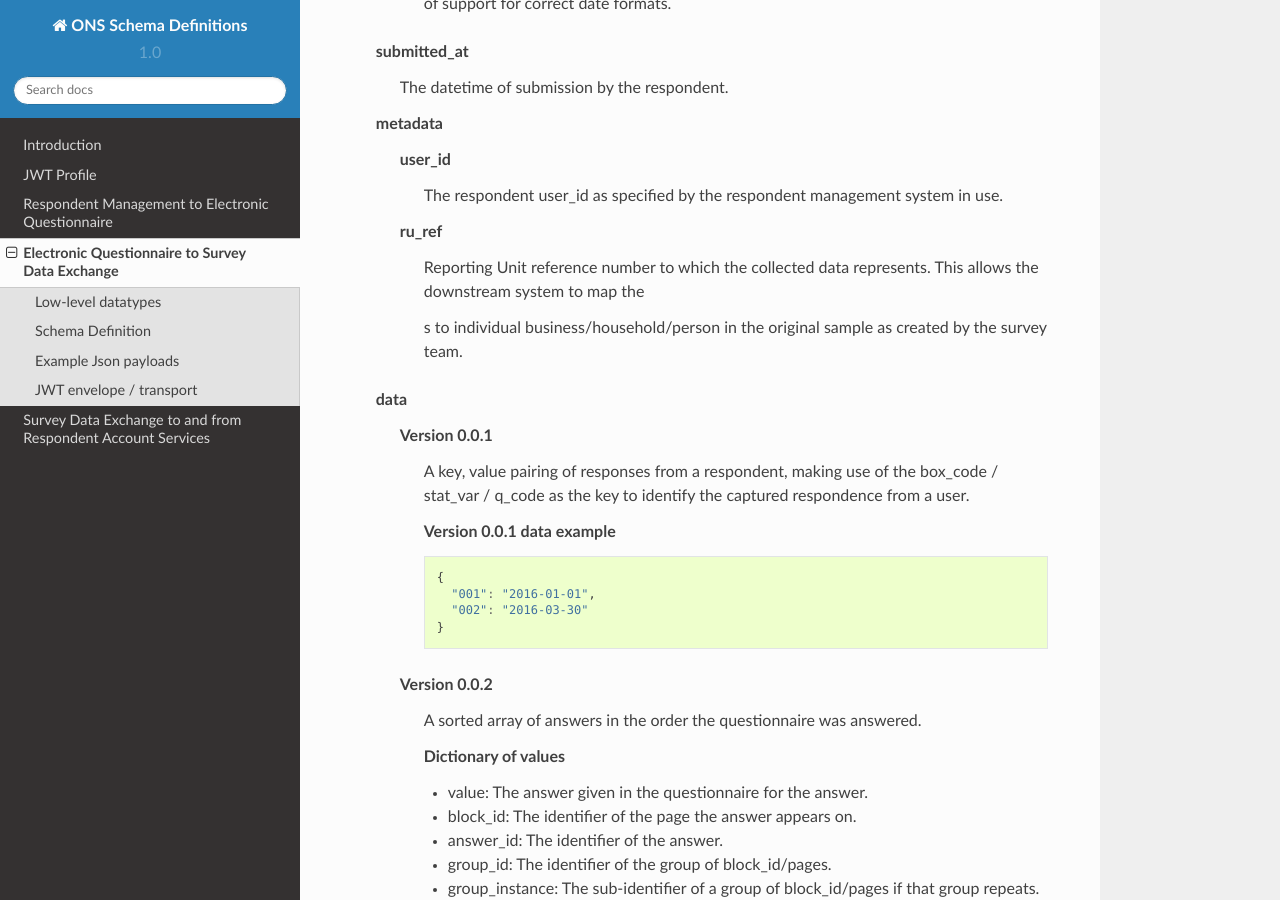
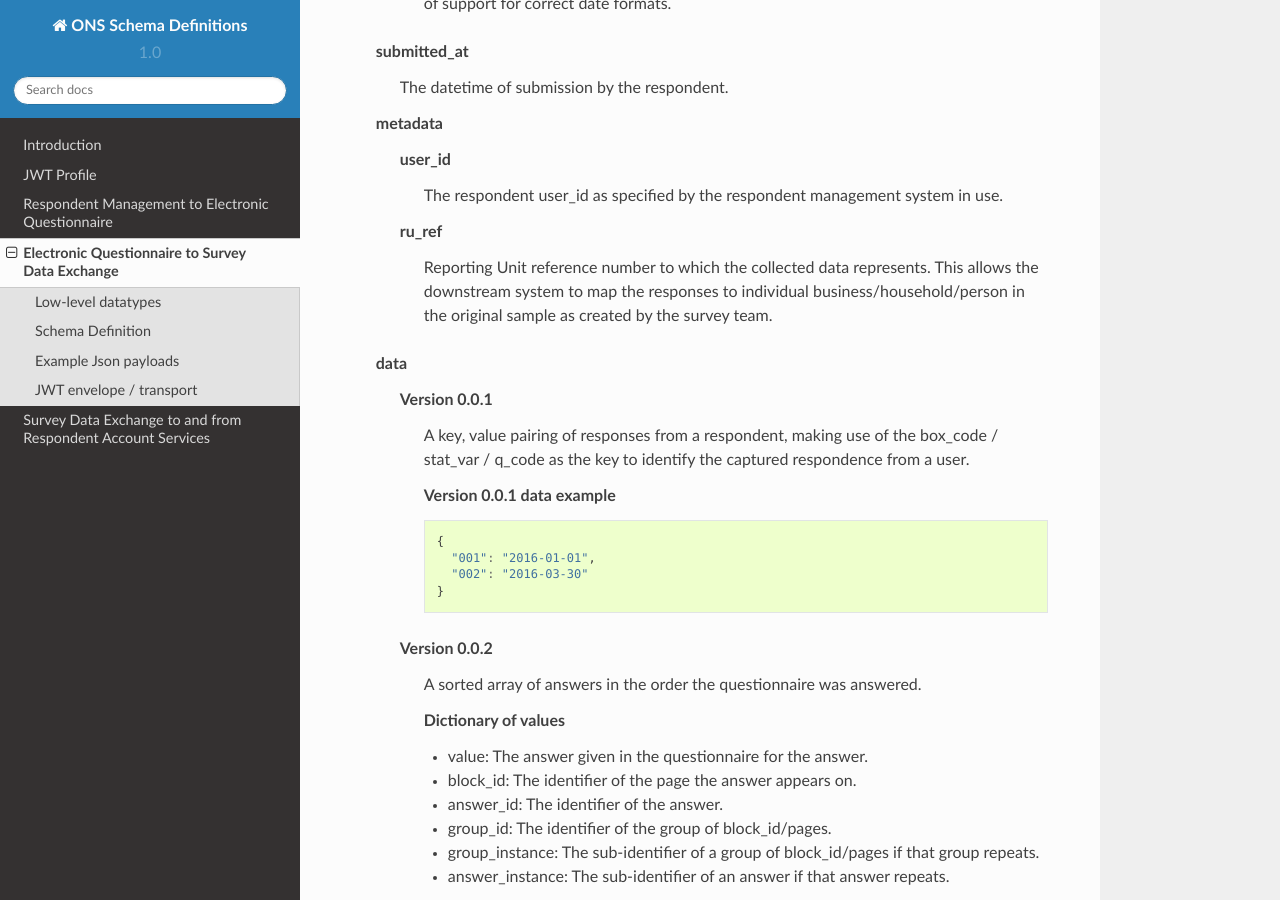
Before and after one commit to ONSdigital/ons-schema-definitions, a Sphinx documentation site: the page built from docs/electronic_questionnaire_to_data_exchange.rst, in a window 1280 px wide and 900 px high, scrolled down 1528 px. Built offline with Sphinx 7.4.7 and the Read the Docs theme 2.0.0, drawn with Linux system fonts in a browser that asks for light colours.

```diff
--- a/docs/electronic_questionnaire_to_data_exchange.rst
+++ b/docs/electronic_questionnaire_to_data_exchange.rst
@@ -54,10 +54,7 @@ Schema Definition
       The respondent user_id as specified by the respondent management system in use.
     ru_ref
       Reporting Unit reference number to which the collected data represents. This
-      allows the downstream system to map the
-
-
-      s to individual business/household/person
+      allows the downstream system to map the responses to individual business/household/person
       in the original sample as created by the survey team.
   data
     Version 0.0.1
```
Also changed, not shown: other parts of docs/electronic_questionnaire_to_data_exchange.rst (+0 -1 lines).
